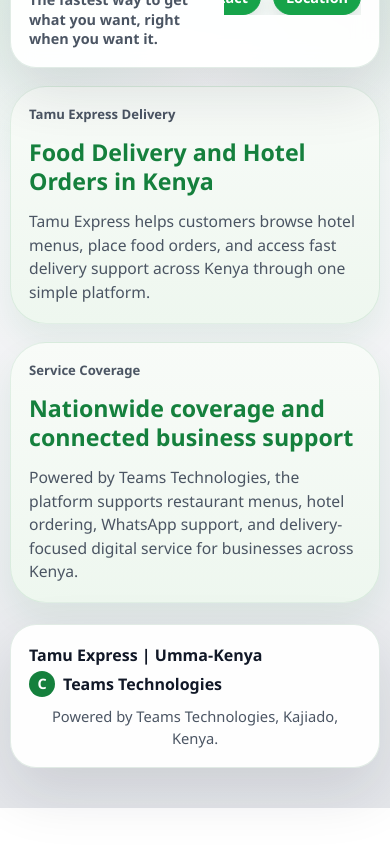
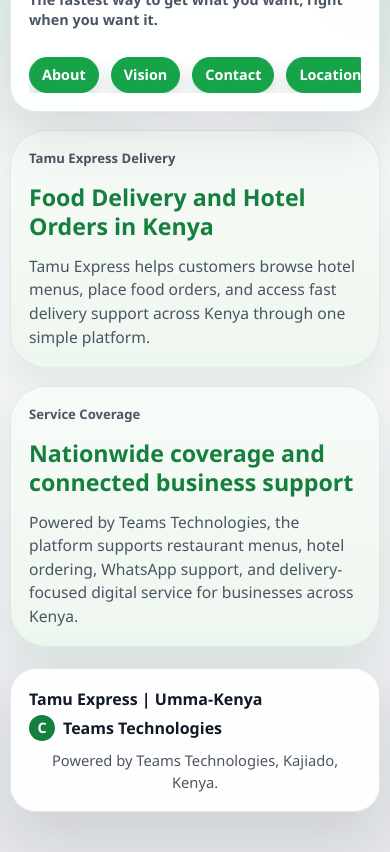
Before and after one commit to purinekaka70-svg/Ummeats, a website with bundled scripts: page index.html in a window 390 px wide. Shown: the part 87-939 px from the top of the page. Before the commit the page ends 895 px from the top, so only its background shows below. Built offline with nearby package versions, Linux system fonts and the light colour scheme; no server answers.

Commit message:
Fix mobile topbar button collision

```diff
--- a/styles.css
+++ b/styles.css
@@ -1819,7 +1819,7 @@
   .topbar {
     flex-direction: row;
     align-items: center;
-    flex-wrap: nowrap;
+    flex-wrap: wrap;
   }
 
   .site-topbar-actions {
@@ -1827,16 +1827,18 @@
   }
 
   .topbar-actions {
-    width: auto;
+    width: 100%;
+    flex-basis: 100%;
     flex-direction: row;
     align-items: center;
-    justify-content: flex-end;
+    justify-content: flex-start;
     flex-wrap: nowrap;
     overflow-x: auto;
     -webkit-overflow-scrolling: touch;
     scrollbar-width: none;
     -ms-overflow-style: none;
-    max-width: 58vw;
+    margin-top: 10px;
+    max-width: 100%;
   }
 
   .topbar-actions::-webkit-scrollbar {
--- a/sw.js
+++ b/sw.js
@@ -3,7 +3,7 @@
 } catch (error) {
   // Ignore failures so offline caching still works even if the OneSignal CDN is unreachable.
 }
-const APP_CACHE = "tamu-app-v43";
+const APP_CACHE = "tamu-app-v44";
 const APP_SHELL = [
   "./",
   "./index.html",
```
